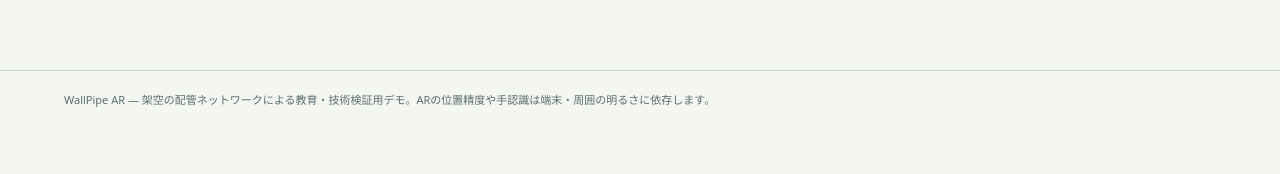
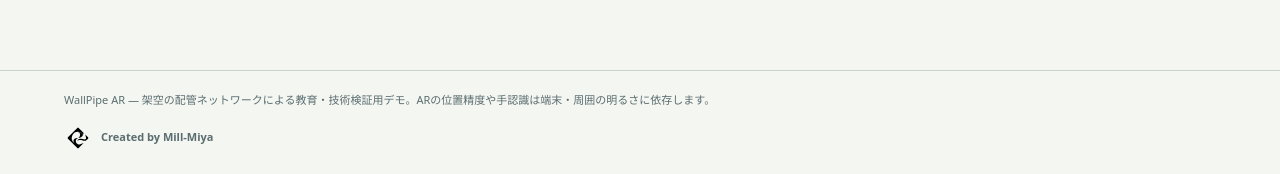
Before and after one commit to Mill-Miya/wallpipe-ar, a plain HTML site: page index.html in a window 1280 px wide. Shown: the part 665-839 px from the top of the page. Before the commit the page ends 800 px from the top, so only its background shows below. Drawn offline with Linux system fonts and the light colour scheme.

Commit message:
Add Mill-Miya creator mark to WallPipe AR landing

```diff
--- a/index.html
+++ b/index.html
@@ -22,6 +22,10 @@ h1{font-size:clamp(32px,5vw,68px);letter-spacing:-.06em;line-height:1.14;margin:
 .no{font:12px ui-monospace,Consolas,monospace;color:var(--green);padding-top:3px}.step strong{font-size:14px}.step p{font-size:12px;line-height:1.75;color:var(--muted);margin:5px 0 0}
 footer{border-top:1px solid var(--line);padding:20px clamp(18px,5vw,70px);font-size:11px;color:var(--muted);line-height:1.7}
 @media(max-width:760px){.top{height:58px}main{grid-template-columns:1fr;min-height:0;padding:55px 20px 50px;gap:45px}h1{font-size:37px}.stepbox{padding-left:18px}.start{width:100%}}
+
+.creator-credit{display:inline-flex;align-items:center;gap:9px;margin-top:14px;color:inherit;text-decoration:none;font-weight:600}
+.creator-credit img{display:block;width:28px;height:28px;object-fit:contain}
+.creator-credit:hover,.creator-credit:focus-visible{text-decoration:underline}
 </style>
 </head>
 <body>
@@ -41,5 +45,5 @@ footer{border-top:1px solid var(--line);padding:20px clamp(18px,5vw,70px);font-s
 <div class="step"><span class="no">03</span><div><strong>バルブを操作する</strong><p>手をかざして開閉。認識できないときは画面タップでも操作できます。</p></div></div>
 </aside>
 </main>
-<footer>WallPipe AR — 架空の配管ネットワークによる教育・技術検証用デモ。ARの位置精度や手認識は端末・周囲の明るさに依存します。</footer>
+<footer>WallPipe AR — 架空の配管ネットワークによる教育・技術検証用デモ。ARの位置精度や手認識は端末・周囲の明るさに依存します。<br><a class="creator-credit" href="https://github.com/Mill-Miya" target="_blank" rel="noopener noreferrer" aria-label="制作者 Mill-Miya のGitHubプロフィール"><img src="./assets/brand/r-logo-black.svg" width="28" height="28" alt="">Created by Mill-Miya</a></footer>
 </body></html>
```
Also changed, not shown: assets/brand/r-logo-black.svg (added), assets/brand/r-logo-white.svg (added), 1 other file.
